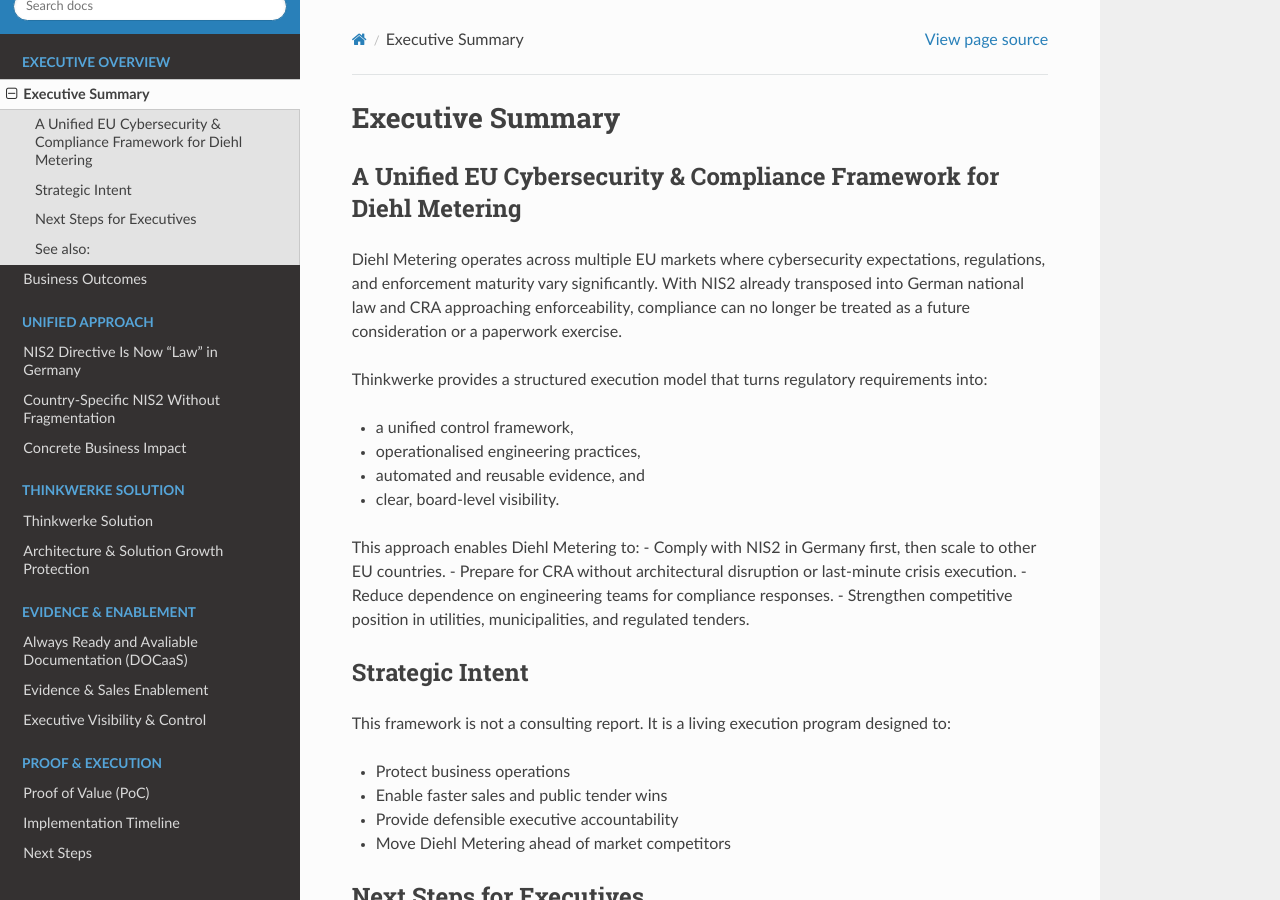
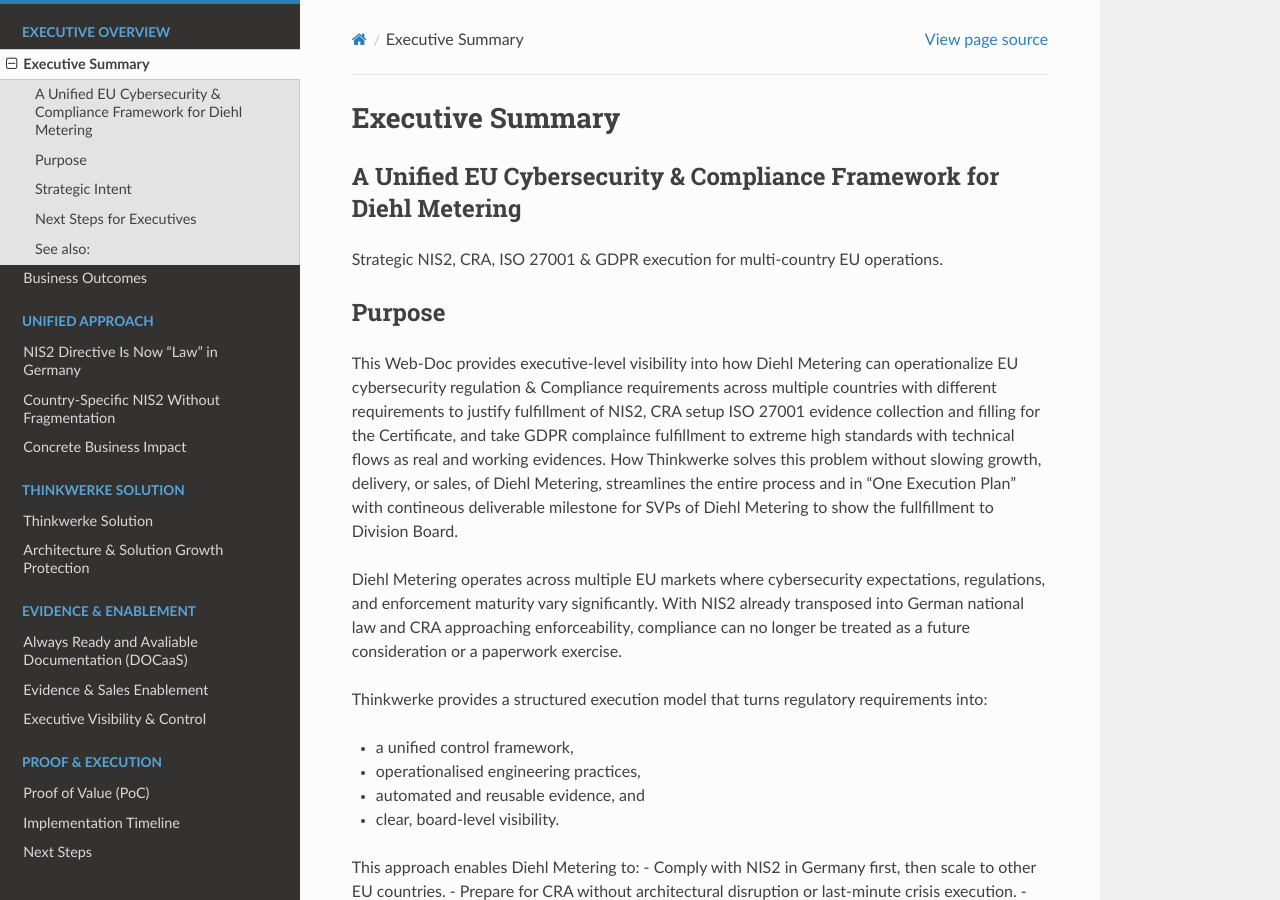
Before and after one commit to Mynkskhr/diehlmetering, a Sphinx documentation site: the page built from docs/source/executive-summary.rst, in a window 1280 px wide and 900 px high. Built offline with Sphinx 7.4.7 and the Read the Docs theme 3.1.0, drawn with Linux system fonts in a browser that asks for light colours; pages that are not in the unit, such as notebooks, are missing from menus.

Commit message:
Update executive-summary.rst

```diff
--- a/docs/source/executive-summary.rst
+++ b/docs/source/executive-summary.rst
@@ -3,6 +3,16 @@
 
 A Unified EU Cybersecurity & Compliance Framework for Diehl Metering
 --------------------------------------------------------------------
+
+Strategic NIS2, CRA, ISO 27001 & GDPR execution for multi-country EU operations.
+
+Purpose
+-------
+
+This Web-Doc provides executive-level visibility into how Diehl Metering can operationalize
+EU cybersecurity regulation & Compliance requirements across multiple countries with different requirements to justify fulfillment of NIS2, CRA setup ISO 27001 evidence collection and filling for the Certificate, and take GDPR complaince fulfillment to extreme high standards with technical flows as real and working evidences.
+How Thinkwerke solves this problem without slowing growth, delivery, or sales, of Diehl Metering, streamlines the entire process and in "One Execution Plan"
+with contineous deliverable milestone for SVPs of Diehl Metering to show the fullfillment to Division Board.
 
 Diehl Metering operates across multiple EU markets where cybersecurity expectations,
 regulations, and enforcement maturity vary significantly. With NIS2 already
```
